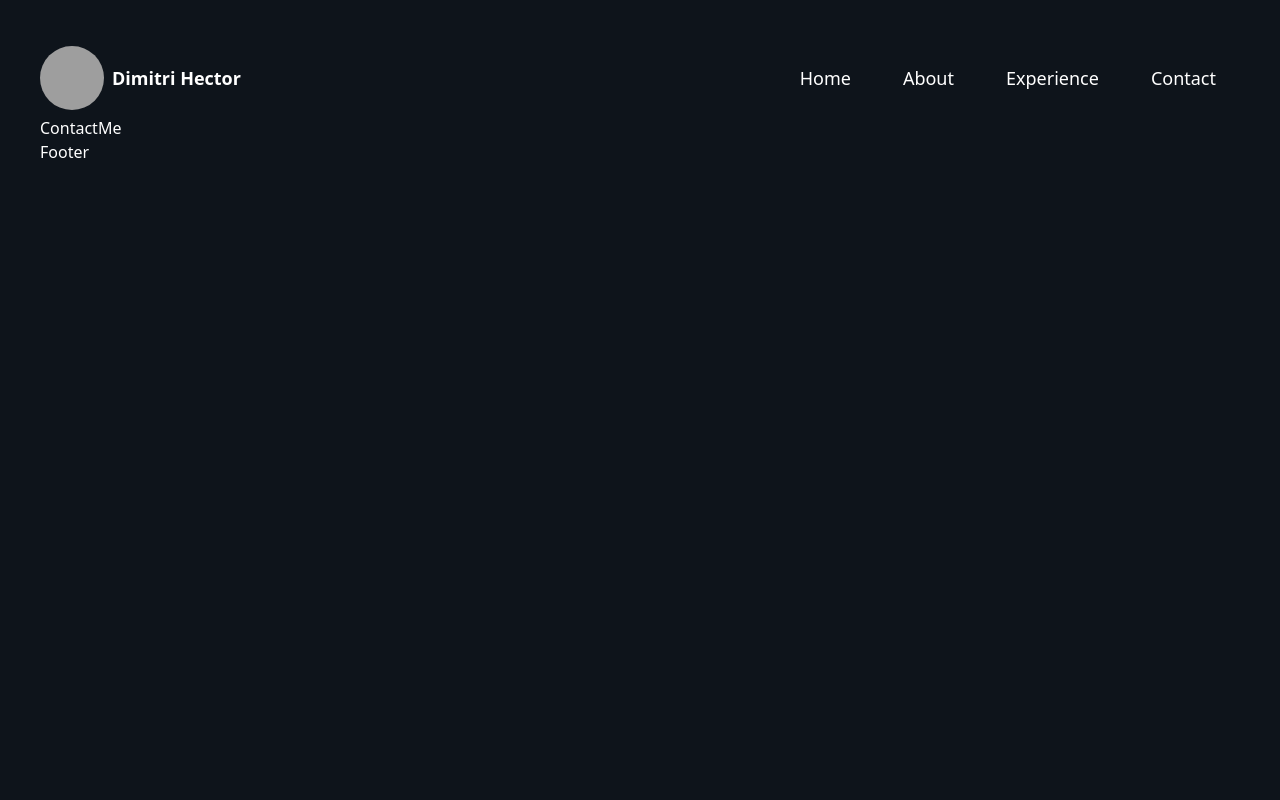
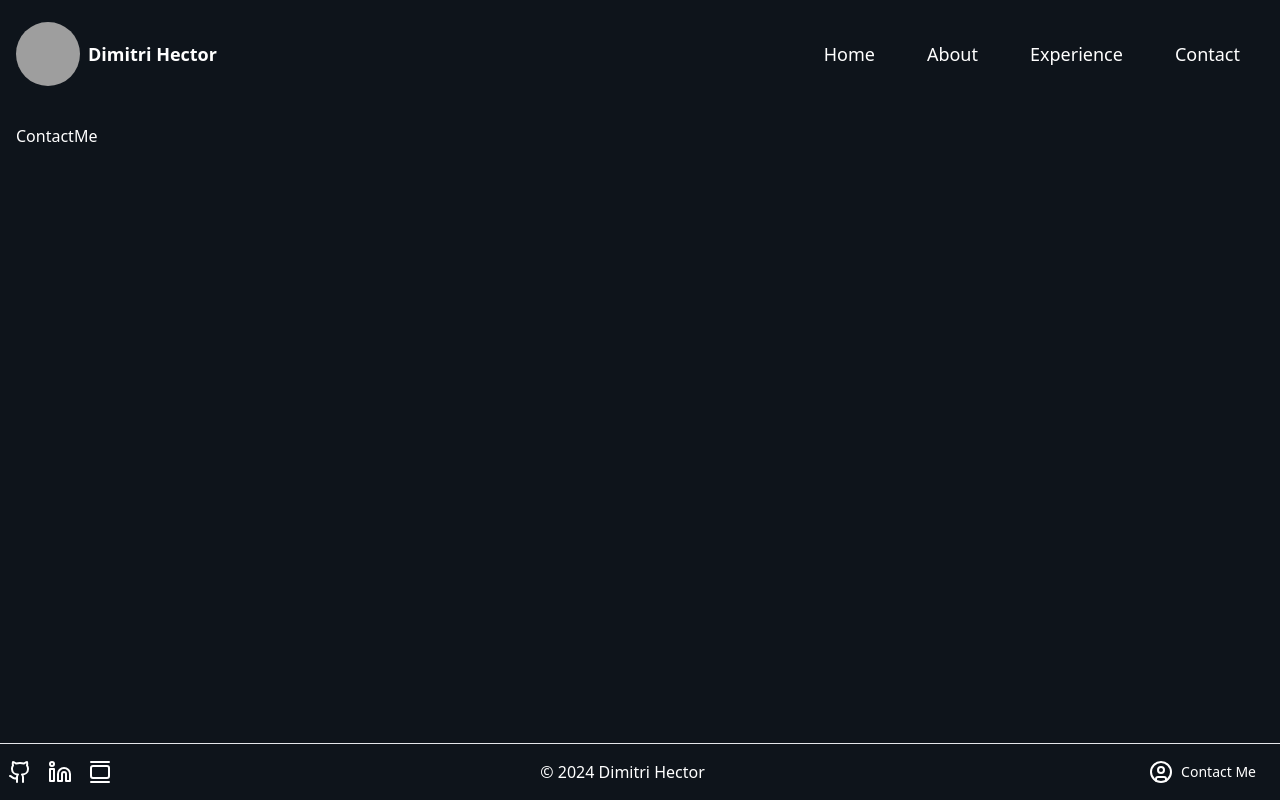
Before and after one commit to joshuahector86/prosite2024, a React (Vite) app: page /contact in a window 1280 px wide. Built offline with nearby package versions, Linux system fonts and the light colour scheme; grey boxes are pictures that could not be loaded.

Commit message:
adjusting topbar and footer for better look and feel across application

```diff
--- a/src/components/layout/Page.tsx
+++ b/src/components/layout/Page.tsx
@@ -8,10 +8,14 @@ interface PageProps {
 
 const Page: React.FC<PageProps> = ({ children }) => {
   return (
-    <div className="p-10 w-screen h-screen">
-      <Topbar />
-      <div>{children}</div>
-      <Footer />
+    <div className=" h-screen flex flex-col  ">
+      <div className="p-4">
+        <Topbar />
+      </div>
+      <div className="flex-grow p-4">{children}</div>
+      <div>
+        <Footer />
+      </div>
     </div>
   );
 };
--- /dev/null
+++ b/src/components/shared/Copyright/Copyright.tsx
@@ -0,0 +1,18 @@
+import React from "react";
+
+interface CopyrightProps {
+  year: number;
+  owner: string;
+}
+
+const Copyright: React.FC<CopyrightProps> = ({ year, owner }) => {
+  const currentYear = new Date().getFullYear();
+  const copyrightText =
+    year === currentYear
+      ? `${year} ${owner}`
+      : `${year}-${currentYear} ${owner}`;
+
+  return <div>&copy; {copyrightText}</div>;
+};
+
+export default Copyright;
--- a/src/components/shared/Footer/Footer.tsx
+++ b/src/components/shared/Footer/Footer.tsx
@@ -1,5 +1,37 @@
+import { Link } from "react-router-dom";
+import Copyright from "../Copyright/Copyright";
+import { CircleUser, GalleryVertical, Github, Linkedin } from "lucide-react";
+import { Button } from "@/components/ui/button";
+
 const Footer = () => {
-  return <div>Footer</div>;
+  return (
+    <div className="  flex justify-between border-t-[1px] p-2 items-center ">
+      <div className="flex gap-4">
+        <Link target="_blank" to="https://github.com/joshuahector86">
+          <Github />
+        </Link>
+        <Link
+          target="_blank"
+          to="https://www.linkedin.com/in/dimitri-hector-a113b9149/"
+        >
+          <Linkedin />
+        </Link>
+        <Link
+          target="_blank"
+          to="https://joshuahector86.github.io/portfolio_2023/"
+        >
+          <GalleryVertical />
+        </Link>
+      </div>
+      <div>
+        <Copyright year={2024} owner="Dimitri Hector" />
+      </div>
+      <Button className="flex gap-2">
+        <CircleUser />
+        Contact Me
+      </Button>
+    </div>
+  );
 };
 
 export default Footer;
--- a/src/components/shared/Topbar/Topbar.tsx
+++ b/src/components/shared/Topbar/Topbar.tsx
@@ -10,7 +10,7 @@ import { logo } from "@/assets";
 
 const Topbar = () => {
   return (
-    <NavigationMenu className="w-full flex justify-between">
+    <NavigationMenu className=" flex justify-between">
       <div className="flex items-center gap-2 text-lg font-semibold ">
         <img src={logo} alt="logo" className=" rounded-full w-16 h-16 " />
         Dimitri Hector
--- a/src/components/ui/navigation-menu.tsx
+++ b/src/components/ui/navigation-menu.tsx
@@ -69,7 +69,7 @@ const NavigationMenuContent = React.forwardRef<
   <NavigationMenuPrimitive.Content
     ref={ref}
     className={cn(
-      "left-0 top-0 w-full data-[motion^=from-]:animate-in data-[motion^=to-]:animate-out data-[motion^=from-]:fade-in data-[motion^=to-]:fade-out data-[motion=from-end]:slide-in-from-right-52 data-[motion=from-start]:slide-in-from-left-52 data-[motion=to-end]:slide-out-to-right-52 data-[motion=to-start]:slide-out-to-left-52 md:absolute md:w-auto ",
+      "left-0 top-0  data-[motion^=from-]:animate-in data-[motion^=to-]:animate-out data-[motion^=from-]:fade-in data-[motion^=to-]:fade-out data-[motion=from-end]:slide-in-from-right-52 data-[motion=from-start]:slide-in-from-left-52 data-[motion=to-end]:slide-out-to-right-52 data-[motion=to-start]:slide-out-to-left-52 md:absolute md:w-auto ",
       className
     )}
     {...props}
--- a/src/global.css
+++ b/src/global.css
@@ -3,8 +3,6 @@
 @tailwind utilities;
 
 :root {
-  height: 100vh;
-  width: 100vw;
   background-color: #0e141b;
   color: #ffffff;
 }
--- a/src/utils/urls.ts
+++ b/src/utils/urls.ts
@@ -1,3 +1,4 @@
+// Icon Imports
 export const navLinks = [
   { name: "Home", href: "/home" },
   { name: "About", href: "/about" },
@@ -6,11 +7,14 @@ export const navLinks = [
 ];
 
 export const footerLinks = [
-  { name: "Home", href: "/" },
-  { name: "About", href: "/about" },
-  { name: "Experience", href: "/experience" },
-  { name: "Contact", href: "/contact" },
-  { name: "Github", href: "https://github.com/joshuahector86" },
+  {
+    name: "Github",
+    href: "https://github.com/joshuahector86",
+  },
+  {
+    name: "Portfolio",
+    href: "https://joshuahector86.github.io/portfolio_2023/",
+  },
   {
     name: "LinkedIn",
     href: "https://www.linkedin.com/in/dimitri-hector-a113b9149/",
```
